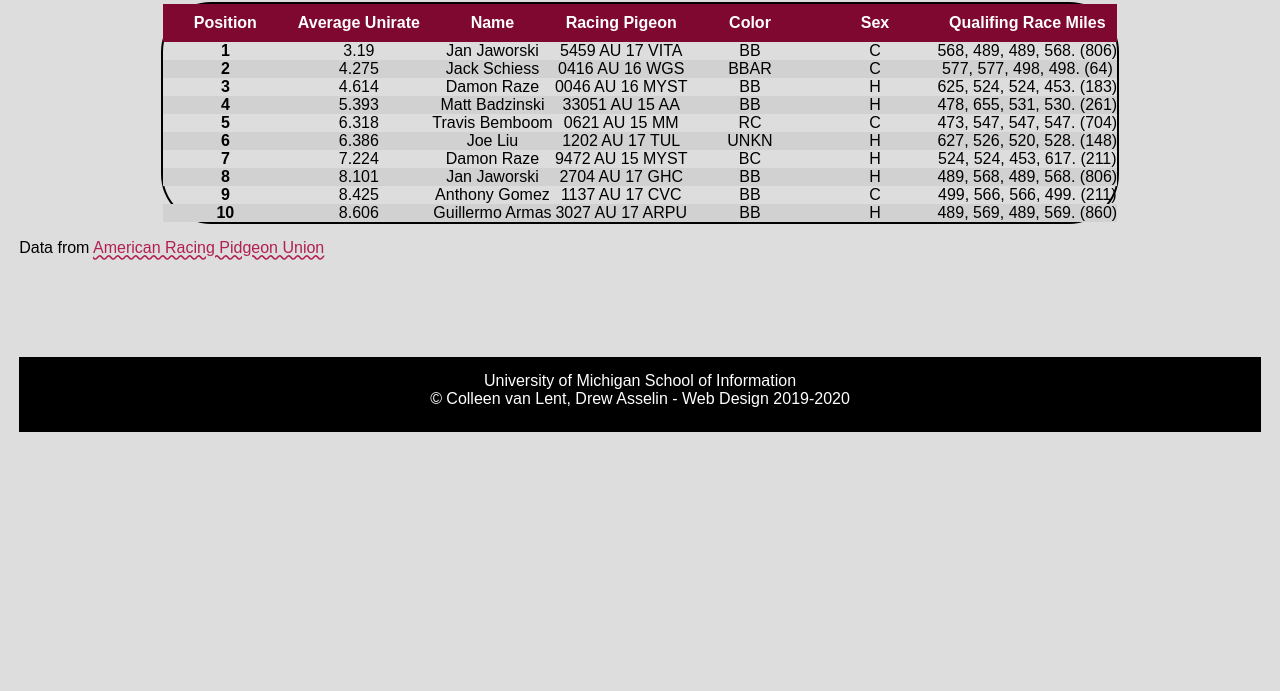
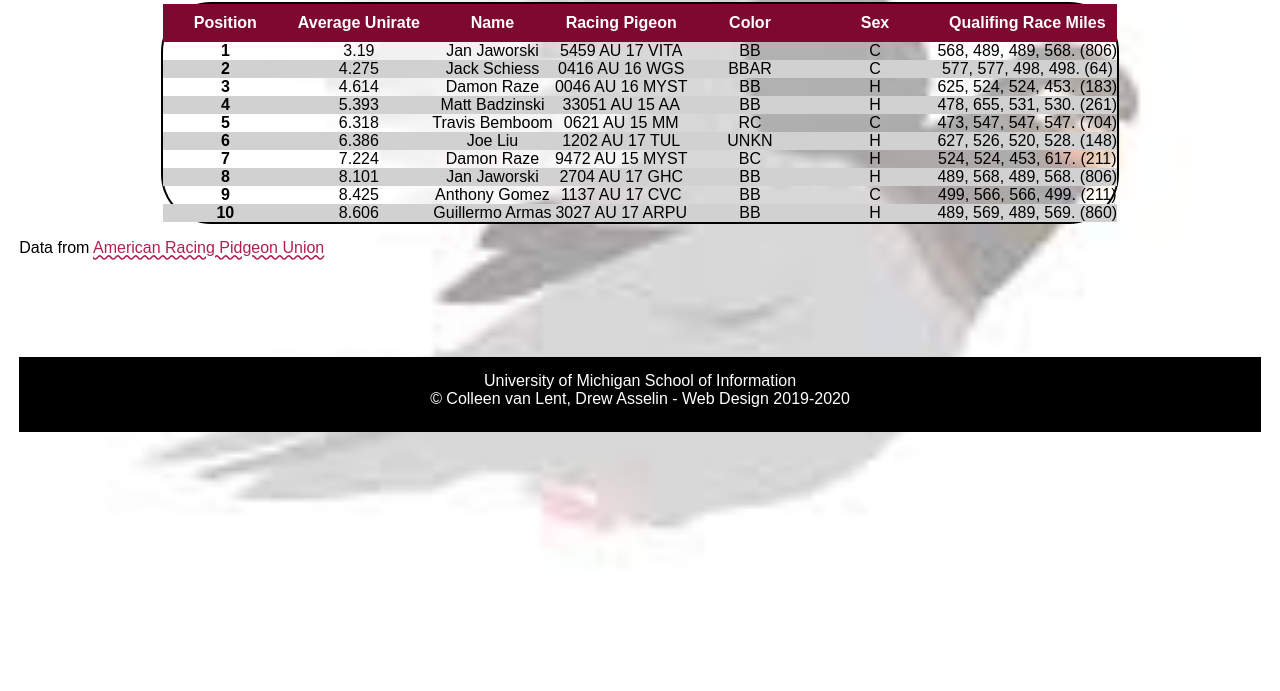
Before and after one commit to natran25/homework3, a plain HTML site: page index.html in a window 1280 px wide. Shown: the part 109-800 px from the top of the page. Drawn offline with Linux system fonts and the light colour scheme; a web font is replaced by a local one.

Commit message:
Update style.css

```diff
--- a/css/style.css
+++ b/css/style.css
@@ -15,7 +15,7 @@ body{
   font-family: 'Andika', sans-serif;
   background-size: cover;
   background-position: center;
-  background-image: url("images/pigeon-background.JPEG");
+  background-image: url("../images/pigeon-background.JPEG");
   background-position: center;
   background-repeat: no-repeat;
   background-color: #DDDDDD;
```
